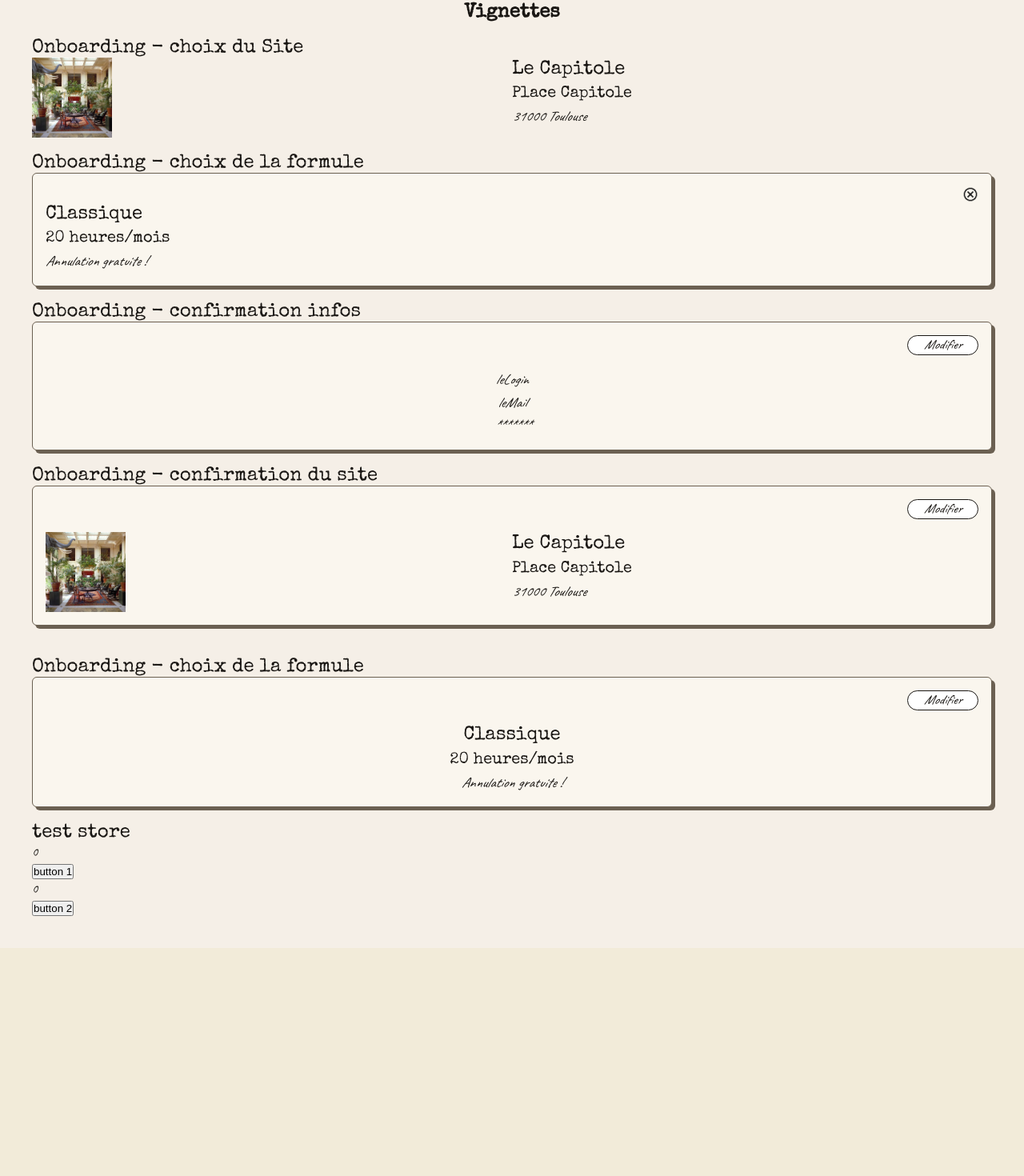
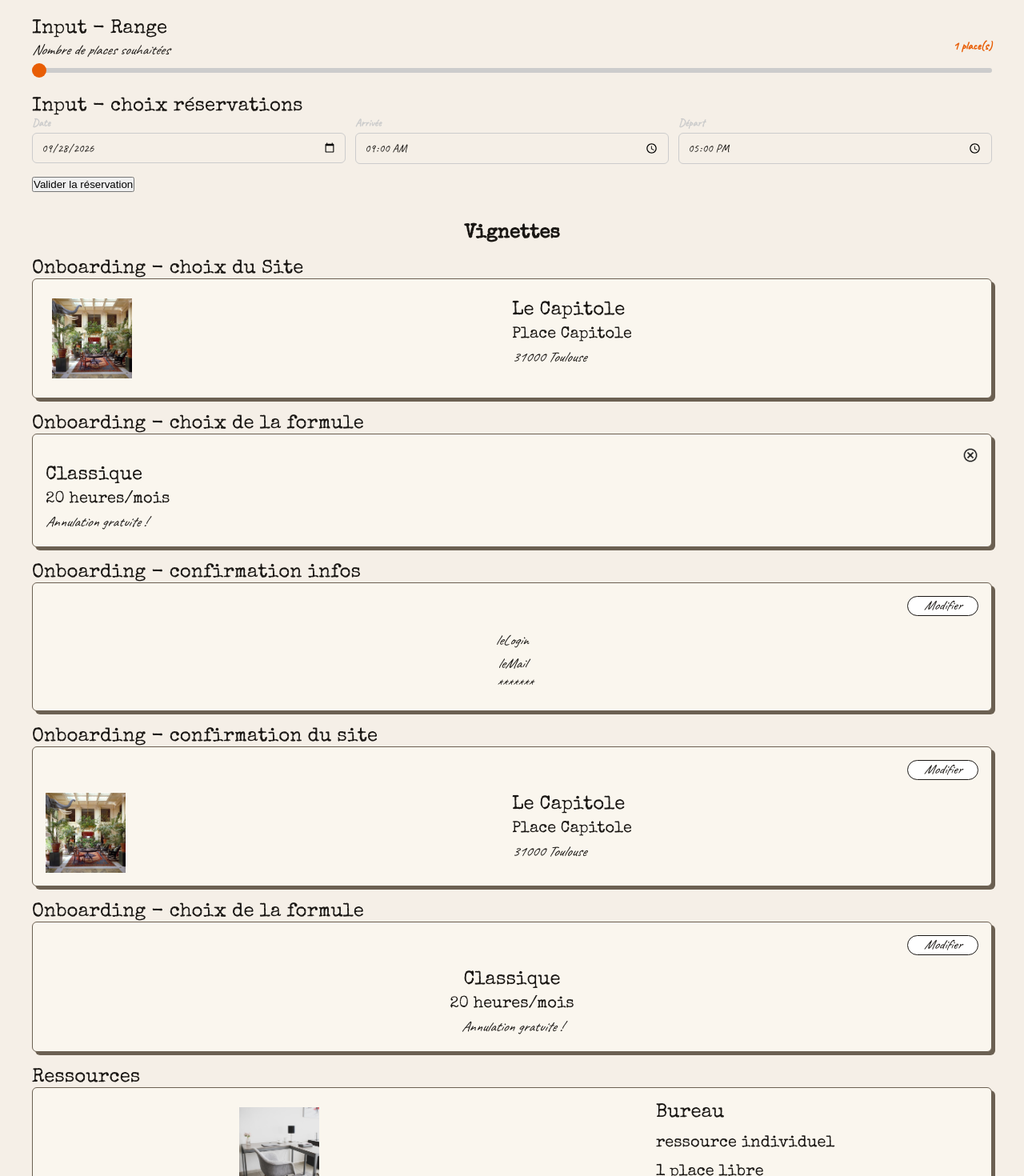
Before and after one commit to Ixibus/DeskFlow, a React (Vite) app in the folder front/: page /design-system in a window 1280 px wide. Shown: the part 1313-2783 px from the top of the page at 80% size. Before the commit the page ends 2498 px from the top, so only its background shows below. Built offline with nearby package versions, Linux system fonts and the light colour scheme.

Commit message:
create + update - *files: all files for styling components. Missing list input to style

```diff
--- /dev/null
+++ b/front/src/components/cards/Card.css
@@ -0,0 +1,7 @@
+.card{
+  background-color: var(--color-bg-card);
+  border: 1px solid var(--color-border-card-primary);
+  border-radius: 6px;
+  box-shadow: 4px 4px 0 var(--color-border-card-primary);
+  padding: var(--spacing-md);
+}
--- /dev/null
+++ b/front/src/components/cards/Card.tsx
@@ -0,0 +1,10 @@
+import "./card.css";
+
+type CardProps = {
+  children: React.ReactNode;
+  className?: string;
+};
+
+export function Card({ children, className }: CardProps): React.ReactNode {
+  return <div className={`card ${className ?? ""}`.trim()}>{children}</div>;
+}
--- a/front/src/components/cards/OnboardingSiteCard.tsx
+++ b/front/src/components/cards/OnboardingSiteCard.tsx
@@ -1,10 +1,10 @@
 import "./onboardingSiteCard.css";
 
-type onboardingSiteCardProps = {
+type OnboardingSiteCardProps = {
   children: React.ReactNode;
   className?: string;
 };
 
-export function OnboardingSiteCard({ children, className }: onboardingSiteCardProps): React.ReactNode {
-  return <div className={`card ${className ?? ""}`.trim()}>{children}</div>;
+export function OnboardingSiteCard({ children, className }: OnboardingSiteCardProps): React.ReactNode {
+  return <div className={`onboardingSiteCard ${className ?? ""}`.trim()}>{children}</div>;
 }
--- /dev/null
+++ b/front/src/components/inputs/CustomRangeInput.tsx
@@ -0,0 +1,42 @@
+import React from "react";
+import "./customRangeInput.css";
+
+interface CustomRangeInputProps {
+  min?: number;
+  max?: number;
+  step?: number;
+  value: number;
+  onChange: (e: React.ChangeEvent<HTMLInputElement>) => void;
+  label?: string;
+  unit?: string;
+}
+
+export default function CustomRangeInput({
+  min = 0,
+  max = 100,
+  step = 1,
+  value,
+  onChange,
+  label,
+  unit = "",
+}: CustomRangeInputProps) {
+  return (
+    <div className="custom-range-wrapper">
+      {label && (
+        <div className="custom-range-header">
+          <span className="custom-range-label typo-body">{label}</span>
+          <span className="custom-range-value">{value} {unit}</span>
+        </div>
+      )}
+      <input
+        type="range"
+        min={min}
+        max={max}
+        step={step}
+        value={value}
+        onChange={onChange}
+        className="custom-range-input"
+      />
+    </div>
+  );
+}
--- /dev/null
+++ b/front/src/components/inputs/CustomTimeSlotInput.tsx
@@ -0,0 +1,57 @@
+import React from "react";
+import "./CustomTimeSlotInput.css";
+
+interface CustomTimeSlotInputProps {
+  date: string;          // Format "YYYY-MM-DD"
+  startTime: string;     // Format "HH:mm"
+  endTime: string;       // Format "HH:mm"
+  onDateChange: (val: string) => void;
+  onStartTimeChange: (val: string) => void;
+  onEndTimeChange: (val: string) => void;
+}
+
+export default function CustomTimeSlotInput({
+  date,
+  startTime,
+  endTime,
+  onDateChange,
+  onStartTimeChange,
+  onEndTimeChange,
+}: CustomTimeSlotInputProps) {
+  return (
+    <div className="timeslot-wrapper">
+      {/* Date du coworking */}
+      <div className="timeslot-field">
+        <label className="timeslot-label">Date</label>
+        <input
+          type="date"
+          value={date}
+          onChange={(e) => onDateChange(e.target.value)}
+          className="timeslot-input"
+        />
+      </div>
+
+      {/* Heure de début */}
+      <div className="timeslot-field">
+        <label className="timeslot-label">Arrivée</label>
+        <input
+          type="time"
+          value={startTime}
+          onChange={(e) => onStartTimeChange(e.target.value)}
+          className="timeslot-input"
+        />
+      </div>
+
+      {/* Heure de fin */}
+      <div className="timeslot-field">
+        <label className="timeslot-label">Départ</label>
+        <input
+          type="time"
+          value={endTime}
+          onChange={(e) => onEndTimeChange(e.target.value)}
+          className="timeslot-input"
+        />
+      </div>
+    </div>
+  );
+}
--- /dev/null
+++ b/front/src/components/inputs/customRangeInput.css
@@ -0,0 +1,62 @@
+.custom-range-wrapper {
+  display: flex;
+  flex-direction: column;
+  gap: 8px;
+  width: 100%;
+}
+
+.custom-range-header {
+  display: flex;
+  justify-content: space-between;
+  font-size: 0.9rem;
+  font-weight: 600;
+  color: var(--color-bg-inactive);
+}
+
+.custom-range-label{
+    color: var(--color-text-primary);
+}
+
+.custom-range-value {
+  color: var(--color-bg-button2);
+}
+
+/* Style de base de la barre (track) */
+.custom-range-input {
+  -webkit-appearance: none;
+  width: 100%;
+  height: 6px;
+  border-radius: 3px;
+  background-color: var(--color-bg-inactive);
+  outline: none;
+  cursor: pointer;
+}
+
+/* Curseur (thumb) pour Chrome, Safari, Edge */
+.custom-range-input::-webkit-slider-thumb {
+  -webkit-appearance: none;
+  appearance: none;
+  width: 18px;
+  height: 18px;
+  border-radius: 50%;
+  background-color: var(--color-bg-button2);
+  transition: transform 0.2s ease, background-color 0.2s ease;
+}
+
+.custom-range-input::-webkit-slider-thumb:hover {
+  transform: scale(1.15);
+}
+
+/* Curseur (thumb) pour Firefox */
+.custom-range-input::-moz-range-thumb {
+  width: 18px;
+  height: 18px;
+  border-radius: 50%;
+  background-color: var(--color-bg-button2);
+  border: none;
+  transition: transform 0.2s ease;
+}
+
+.custom-range-input::-moz-range-thumb:hover {
+  transform: scale(1.15);
+}
--- /dev/null
+++ b/front/src/components/inputs/customTimeSlotInput.css
@@ -0,0 +1,38 @@
+.timeslot-wrapper {
+  display: flex;
+  gap: 12px;
+  align-items: center;
+  width: 100%;
+}
+
+.timeslot-field {
+  display: flex;
+  flex-direction: column;
+  gap: 4px;
+  flex: 1;
+}
+
+.timeslot-label {
+  font-size: 0.85rem;
+  font-weight: 600;
+  color: var(--color-bg-inactive);
+}
+
+.timeslot-input {
+  padding: 8px 10px;
+  border-radius: 6px;
+  border: 1.5px solid var(--color-bg-inactive);
+  background-color: transparent;
+  color: inherit;
+  font-family: inherit;
+  font-size: 0.9rem;
+  outline: none;
+  transition: border-color 0.2s ease;
+  width: 100%;
+  box-sizing: border-box;
+}
+
+/* Effet focus avec ta couleur active */
+.timeslot-input:focus {
+  border-color: var(--color-bg-button2);
+}
--- a/front/src/views/DesignSystemView.tsx
+++ b/front/src/views/DesignSystemView.tsx
@@ -1,3 +1,4 @@
+import { useState } from "react";
 import { Badge } from "@/components/badge/Badge";
 import { Button } from "@/components/buttons/Buttons";
 import { OnboardingSiteCard } from "@/components/cards/OnboardingSiteCard";
@@ -5,20 +6,55 @@ import { OnboardingFormulaCard } from "@/components/cards/OnboardingFormulaCard"
 import { OnboardingInfoConfirmationCard } from "@/components/cards/OnboardingInfoConfirmationCard";
 import { OnboardingSiteConfirmationCard } from "@/components/cards/OnboardingSiteConfirmationCard";
 import { OnboardingFormulaConfirmationCard } from "@/components/cards/OnboardingFormulaConfirmationCard";
+import { Card } from "@/components/cards/Card";
 import ButtonTest from "@/components/composantStore/ButtonStore";
 import ButtonTest2 from "@/components/composantStore/ButtonStore2";
 import { Input } from "@/components/inputs/Inputs";
 import OnboardingProgressionBar from "@/components/OnboardingProgressionBar/OnboardingProgressionBar";
 import { Link } from "react-router";
+import CustomTimeSlotInput from "@/components/inputs/CustomTimeSlotInput";
+// import { supabase } from "@/lib/supabaseClient";
 
 import "./designSystemView.css";
+import CustomRangeInput from "@/components/inputs/CustomRangeInput";
 
 const SearchIcon = () => <span>🔍</span>;
 
 export default function DesignSystemView(): React.ReactNode {
+
+  /* Hooks input de type range */
+  const [places, setPlaces] = useState(1);
+
+  /* Hooks et fonction pour input de choix de réservations */
+  const [date, setDate] = useState("2026-09-28");
+  const [startTime, setStartTime] = useState("09:00");
+  const [endTime, setEndTime] = useState("17:00");
+
+  const handleReserver = async () => {
+    // Conversion propre pour Supabase (TIMESTAMPTZ)
+    const p_heure_debut = new Date(`${date}T${startTime}:00`).toISOString();
+    const p_heure_fin = new Date(`${date}T${endTime}:00`).toISOString();
+
+    const { data, error } = await supabase.rpc("reserver_ressource", {
+      p_id_ressource: 1, // ID de la ressource choisie
+      p_heure_debut,
+      p_heure_fin,
+      p_places: 1,
+    });
+
+    if (error) {
+      console.error("Erreur:", error.message);
+    } else {
+      console.log("Succès:", data);
+    }
+  };
+
   return (
     <div style={{ padding: "40px", backgroundColor: "#f5efe7" }}>
-      {/* TITRE */}
+
+
+      {/* ------------------------------- TITRE ------------------------------- */}
+
       <h2
         style={{
           marginBottom: "20px",
@@ -34,7 +70,9 @@ export default function DesignSystemView(): React.ReactNode {
         <h3> Titre h3</h3>
       </section>
 
-      {/* Boutons  */}
+
+      {/* ------------------------------- BOUTONS ------------------------------- */}
+
       <h2
         style={{
           marginBottom: "20px",
@@ -79,7 +117,9 @@ export default function DesignSystemView(): React.ReactNode {
         </Button>
       </section>
 
-      {/*Éléments progress bar (Onboarding)*/}
+
+      {/* ------------------------------- PROGRESS BAR (Onboarding) ------------------------------- */}
+
       <h2
         style={{
           marginBottom: "20px",
@@ -105,13 +145,13 @@ export default function DesignSystemView(): React.ReactNode {
         Inputs
       </h2>
       <div style={{ marginBottom: "40px" }}>
-        <section className="design-section">
+        <section className="design-section" style={{ marginBottom: "20px" }}>
           <h2>Input - formulaire </h2>
           <Input placeholder="Entrez votre email" />
         </section>
 
         {/* SEARCH BAR */}
-        <section className="design-section">
+        <section className="design-section" style={{ marginBottom: "20px" }}>
           <h2>Input - Recherche </h2>
           <Input
             variant="search"
@@ -121,13 +161,48 @@ export default function DesignSystemView(): React.ReactNode {
         </section>
 
         {/* TEXTAREA */}
-        <section className="design-section">
+        <section className="design-section" style={{ marginBottom: "20px" }}>
           <h2>Input - Description, commentaires</h2>
           <Input variant="textarea" placeholder="Décrivez votre produit..." />
         </section>
+
+        {/* RANGE */}
+        <section className="design-section" style={{ marginBottom: "30px" }}>
+          <h2>Input - Range</h2>
+          <div>
+            <CustomRangeInput
+              label="Nombre de places souhaitées"
+              min={1}
+              max={6}
+              value={places}
+              onChange={(e) => setPlaces(Number(e.target.value))}
+              unit="place(s)"
+            />
+          </div>
+        </section>
+
+        {/* INPUTS CHOIX DES RESERVATIONS */}
+        <section className="design-section" style={{ marginBottom: "20px" }}>
+          <h2>Input - choix réservations</h2>
+          <div>
+            <CustomTimeSlotInput
+              date={date}
+              startTime={startTime}
+              endTime={endTime}
+              onDateChange={setDate}
+              onStartTimeChange={setStartTime}
+              onEndTimeChange={setEndTime}
+            />
+            <button onClick={handleReserver} style={{ marginTop: "16px" }}>
+              Valider la réservation
+            </button>
+          </div>
+        </section>
       </div>
 
-      {/*vignettes*/}
+
+      {/* ------------------------------- VIGNETTES ------------------------------- */}
+
       <h2
         style={{
           marginBottom: "20px",
@@ -228,7 +303,6 @@ export default function DesignSystemView(): React.ReactNode {
             </div>
           </OnboardingSiteConfirmationCard>
         </section>
-      </div>
 
         <section className="design-section" style={{ marginBottom: "20px" }}>
           <h2>Onboarding - choix de la formule</h2>
@@ -254,6 +328,38 @@ export default function DesignSystemView(): React.ReactNode {
           </OnboardingFormulaConfirmationCard>
         </section>
 
+        <section className="design-section" style={{ marginBottom: "20px" }}>
+          <h2>Ressources</h2>
+          <Card className="card_site_container-display">
+            <div className="card_site_inner-container-display">
+              <div className="card_site_img-container">
+                <div className="card_site_img" />
+              </div>
+              <div className="card_site_info-container">
+                <div className="card_site_info-inner-container">
+                  <h2 className="card_site_info-container-resource-name typo-h2">
+                    Bureau
+                  </h2>
+                  <p className="card_site_info-container-place-configuration typo-h3">
+                    ressource individuel
+                  </p>
+                  <p className="card_site_info-container-free-places typo-h3">
+                    1 place libre
+                  </p>
+                </div>
+                <Button
+                  variant="canceller"
+                  buttonType="largeMediumType"
+                  buttonPosition="center"
+                >
+                  Modifier
+                </Button>
+              </div>
+            </div>
+          </Card>
+        </section>
+      </div>
+
       {/* exemple de store */}
       <section>
         <h2>test store</h2>
--- a/front/src/views/designSystemView.css
+++ b/front/src/views/designSystemView.css
@@ -38,3 +38,36 @@
     margin-top: var(--spacing-md);
     text-align: center;
 }
+
+.card_site_inner-container-display{
+    display: grid;
+    grid-template-columns: 1fr 1fr;
+    align-self: center;
+}
+
+.card_site_img-container{
+    display: flex;
+    justify-content: center;
+}
+
+.card_site_img {
+    margin-top: var(--spacing-sm);
+    height: 100px;
+    width: 100px;
+    background: url(../assets/img/bureau.jpg) center/cover;
+}
+
+.card_site_info-container{
+    display: flex;
+    flex-direction: column;
+    justify-content: space-between;
+    align-items: center;
+    width: 100%;
+}
+
+.card_site_info-inner-container{
+    margin-bottom: var(--spacing-sm);
+    display: flex;
+    flex-direction: column;
+    gap: var(--spacing-sm);
+}
```
Also changed, not shown: front/src/assets/img/bureau.jpg (added), front/src/assets/img/salle.jpg (added).
